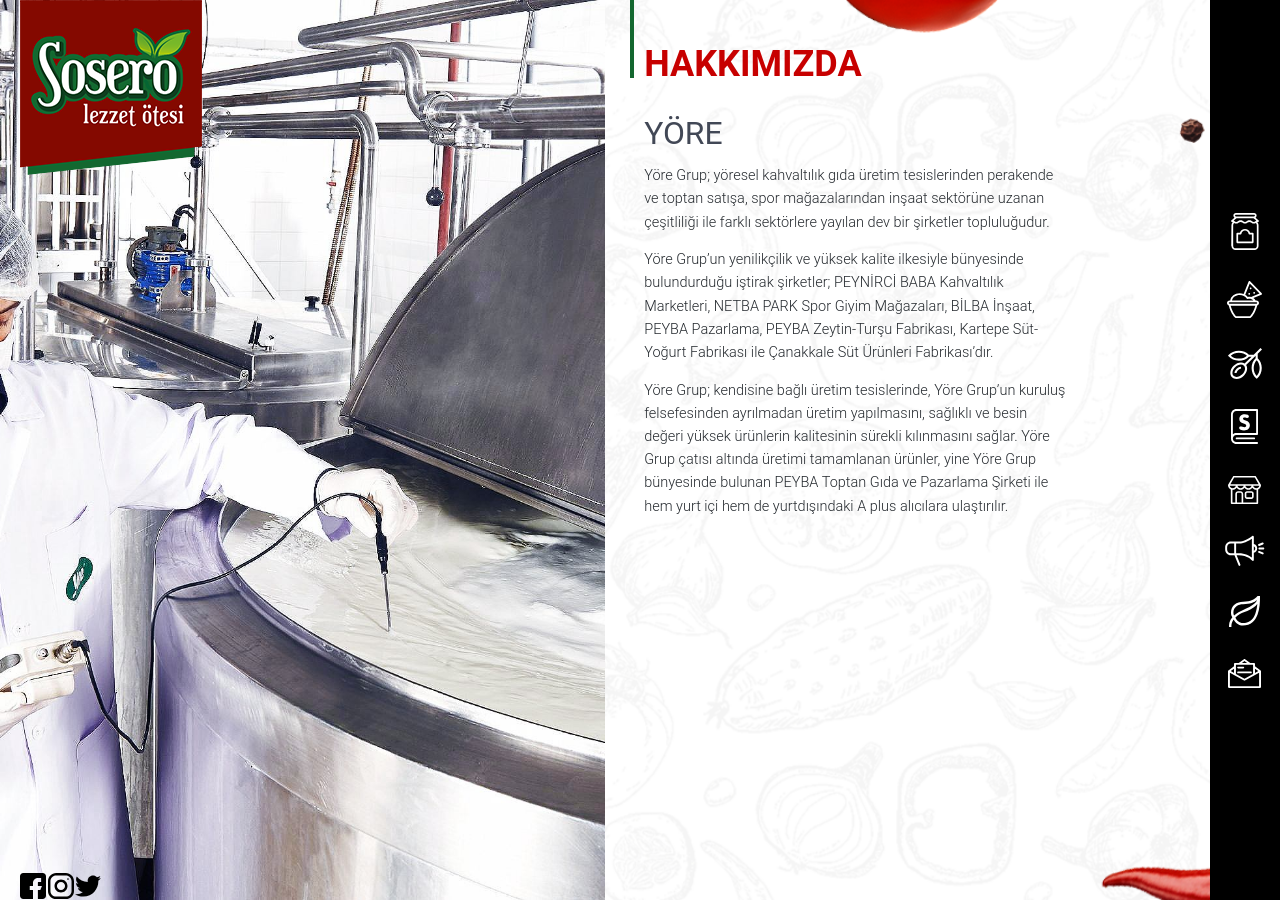
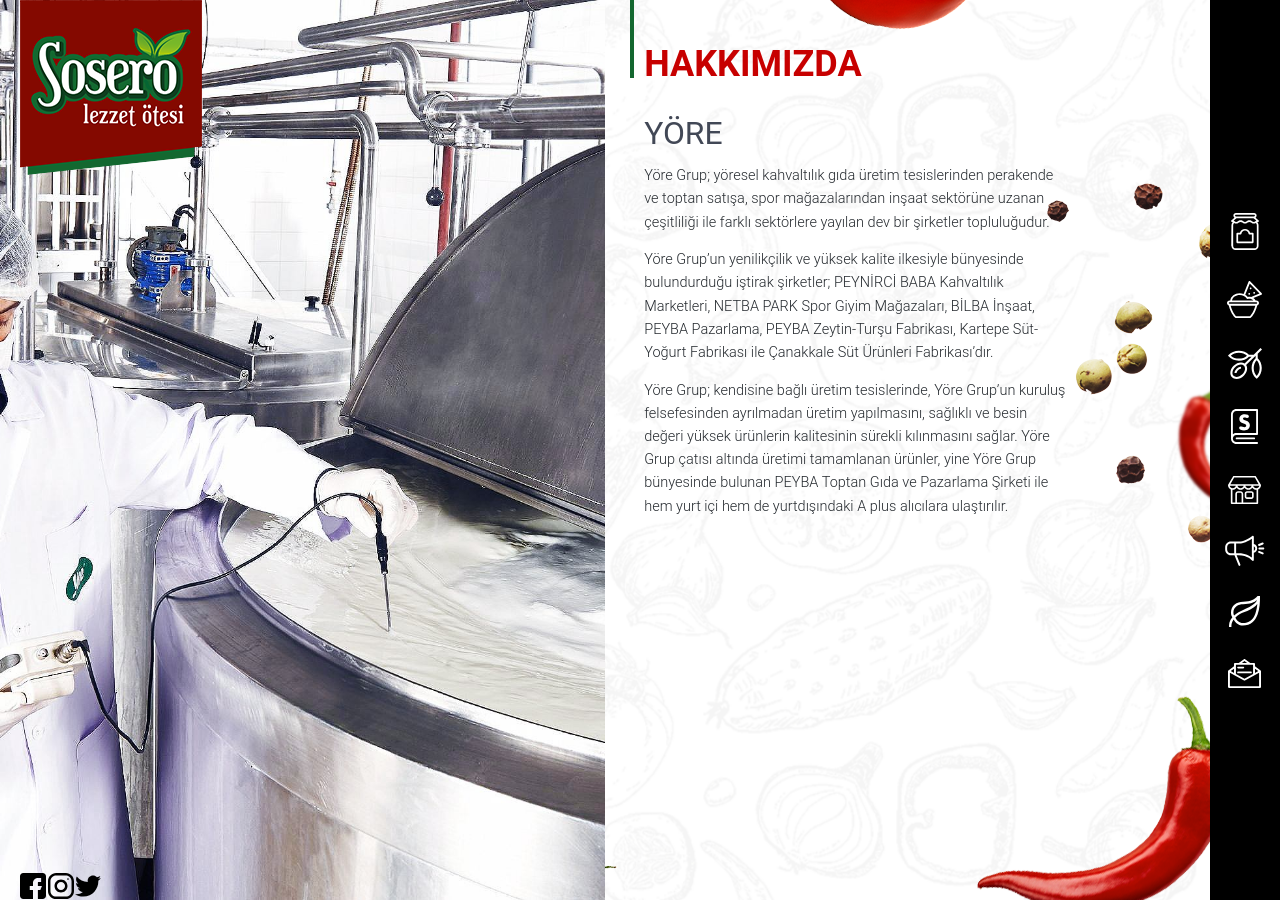
Before and after one commit to data-deveb/data-deveb.github.io, a Jekyll site: the page built from temalar/sosero/hakkimizda.html, in a window 1280 px wide. Built offline with Jekyll 4.4.1, drawn with Linux system fonts in a browser that asks for light colours.

Commit message:
güncelleme
arkaplanlar

```diff
--- a/temalar/sosero/assets/css/sosero.css
+++ b/temalar/sosero/assets/css/sosero.css
@@ -20,11 +20,14 @@
 }
 html:not(.intro){
   background-color: #ddd;
-  background: url('/temalar/sosero/assets/img/arkaplan.png') no-repeat center center fixed,url('/temalar/sosero/assets/img/arkaplan0.png') no-repeat center center fixed;
-  -webkit-background-size: cover;
-  -moz-background-size: cover;
-  -o-background-size: cover;
-  background-size: cover;
+  /*background: url('/temalar/sosero/assets/img/arkaplan.png') no-repeat center center fixed,url('/temalar/sosero/assets/img/arkaplan0.png') no-repeat center center fixed;
+  */
+  background: url('/temalar/sosero/assets/img/arkaplan-a.png') no-repeat top, url('/temalar/sosero/assets/img/arkaplan-b.png') no-repeat right bottom, url('/temalar/sosero/assets/img/arkaplan-c.png') no-repeat bottom, url('/temalar/sosero/assets/img/arkaplan-d.png') no-repeat left,url('/temalar/sosero/assets/img/arkaplan0.png') no-repeat center center fixed;
+
+  -webkit-background-size:  auto, auto, auto, auto, cover;
+  -moz-background-size: auto, auto, auto, auto, cover;
+  -o-background-size: auto, auto, auto, auto, cover;
+  background-size: auto, auto, auto, auto, cover;
 }
 header, footer{
   padding:0 20px;
@@ -204,7 +207,7 @@
   border:2px solid green;
 }
 .intro{
-  background: url('/temalar/sosero/assets/img/giri_ap.png') no-repeat center bottom fixed,url('/temalar/sosero/assets/img/giri_ap.jpg') no-repeat center center fixed;
+  background: url('/temalar/sosero/assets/img/giri_ap.png') no-repeat center bottom fixed,url('/temalar/sosero/assets/img/giri_ap.jpg') no-repeat center center fixed; */
   -webkit-background-size: cover;
   -moz-background-size: cover;
   -o-background-size: cover;
```
Also changed, not shown: temalar/sosero/assets/img/arkaplan-a.png (added), temalar/sosero/assets/img/arkaplan-b.png (added), temalar/sosero/assets/img/arkaplan-c.png (added), temalar/sosero/assets/img/arkaplan-d.png (added).
